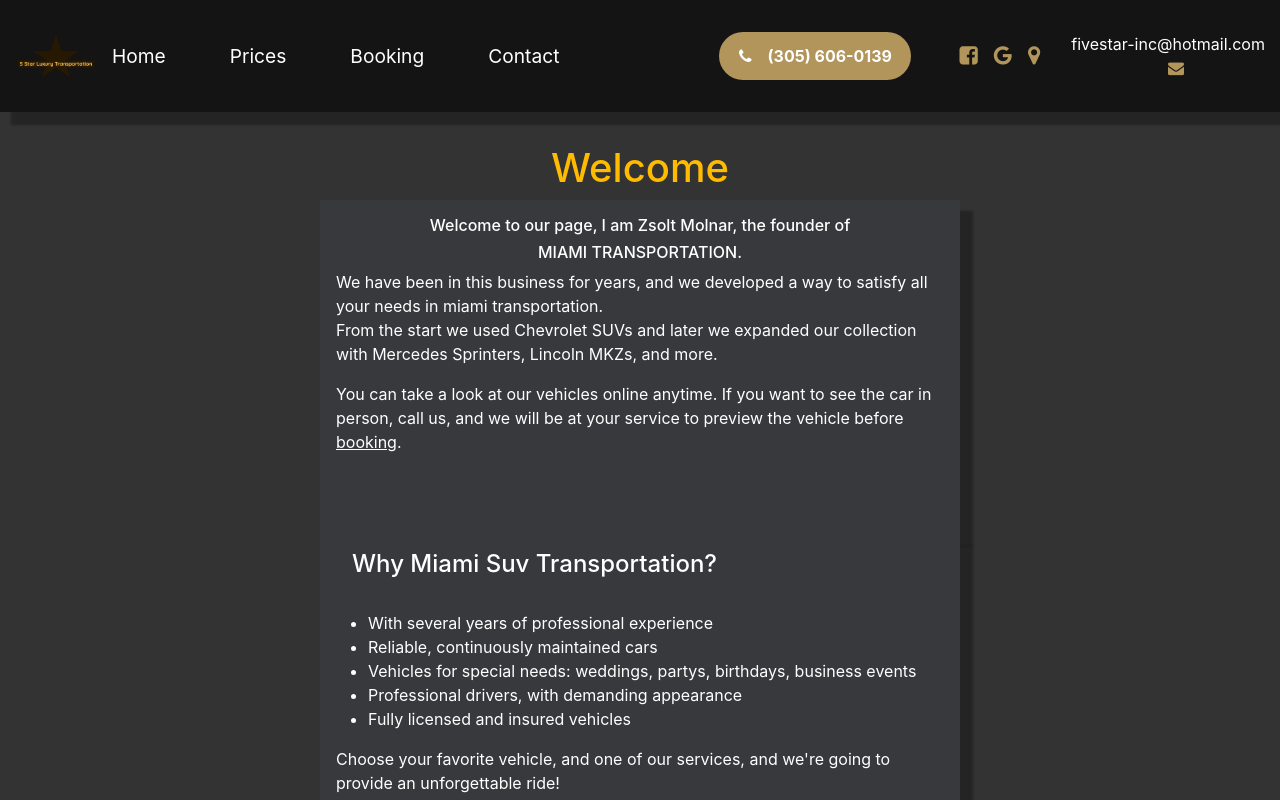
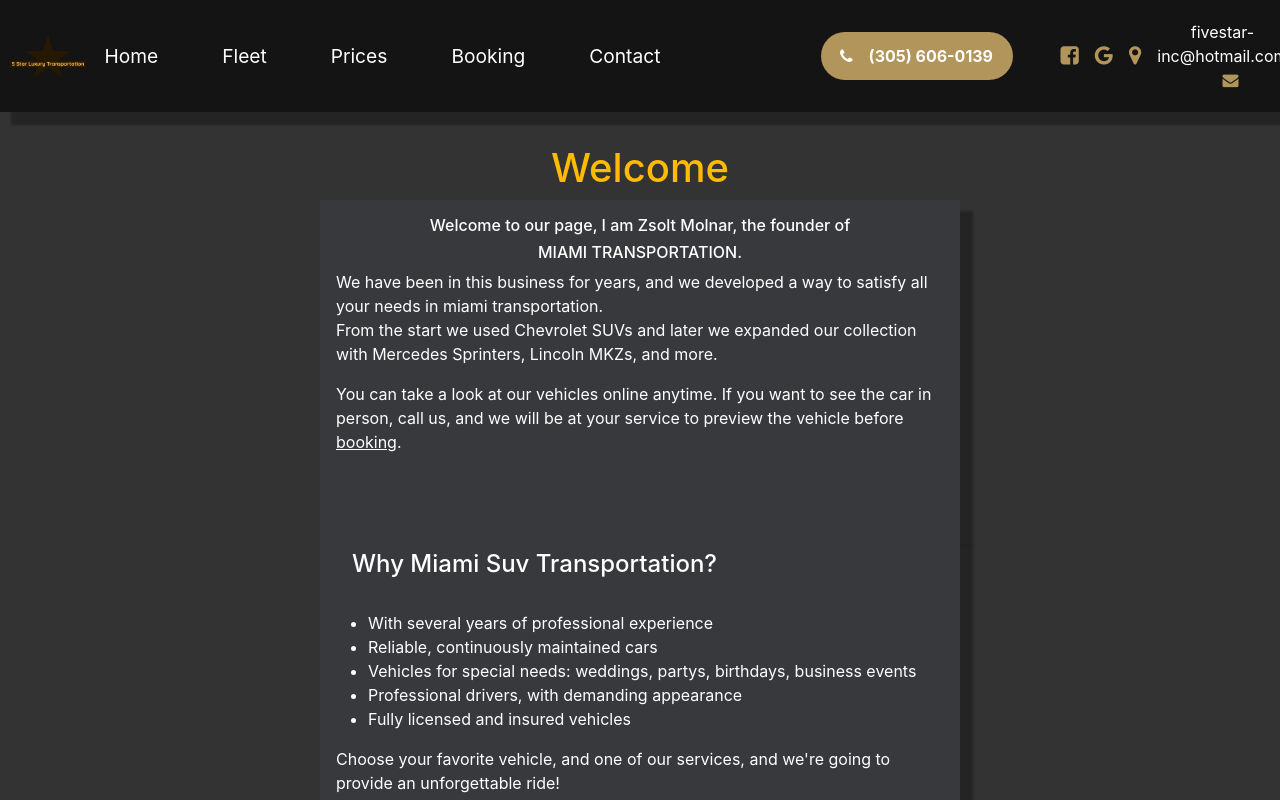
Before and after one commit to viktorferenczi/LuxuryTransportation, a React (Create React App) app: page / in a window 1280 px wide. Shown: the top 800 px of the page. Built offline with nearby package versions, Linux system fonts and the light colour scheme.

Commit message:
fleet added to header

```diff
--- a/src/components/Header/Header.js
+++ b/src/components/Header/Header.js
@@ -5,11 +5,10 @@ export const Header = () => {
     return (
         <div>
             <header className="header" >
-
                 <div className="main-menu">
                     <img className="logo-image" src={logo} alt="Logo" />
                     <a href={"/"} className="first-menu-item">Home</a>
-                    {/*<a className="first-menu-item">Events</a>*/}
+                    <a href={"/fleet"} className="main-menu-item">Fleet</a>
                     <a href={"/prices"} className="main-menu-item">Prices</a>
                     <a href={"/booking"} className="main-menu-item">Booking</a>
                     <a href={"/contact"} className="main-menu-item">Contact</a>
@@ -29,8 +28,6 @@ export const Header = () => {
                         <p className="email" >fivestar-inc@hotmail.com</p>
                         <i className="fa fa-envelope email-icon"></i>
                     </div>
-
-
                 </div>
             </header>
 
```
